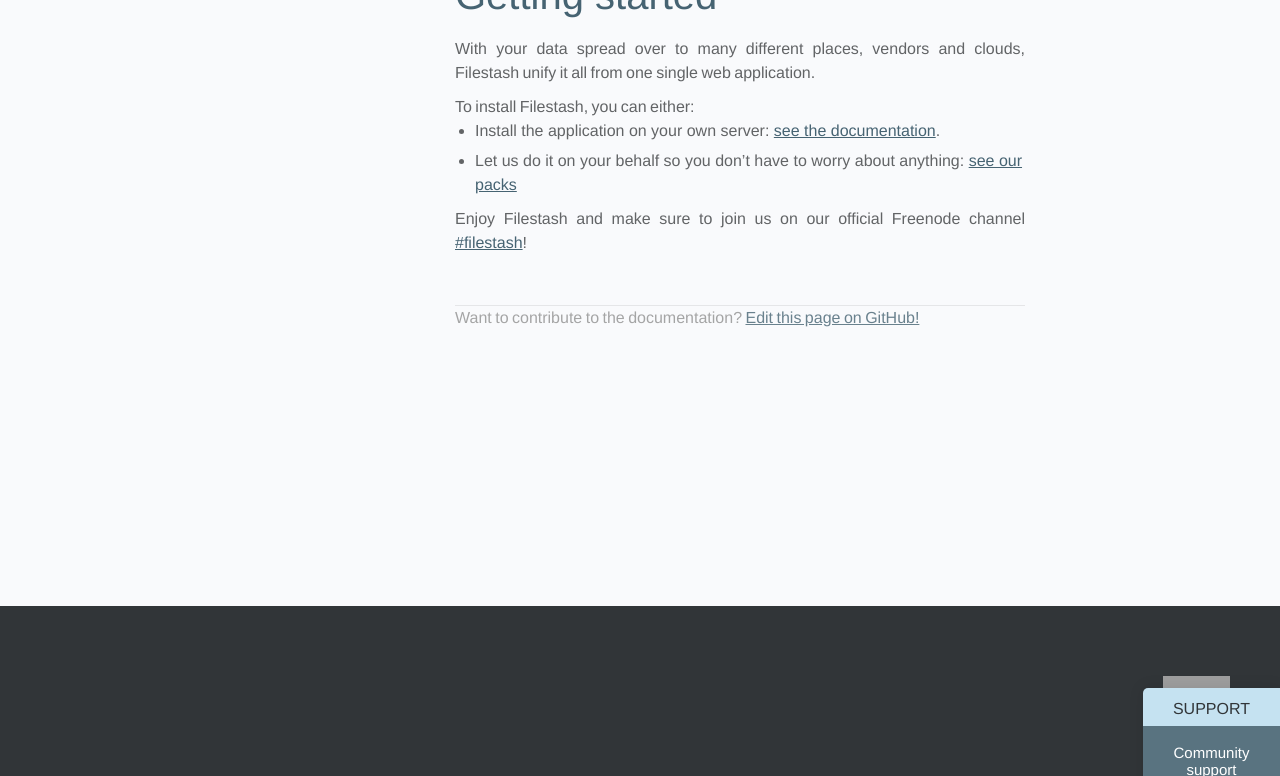
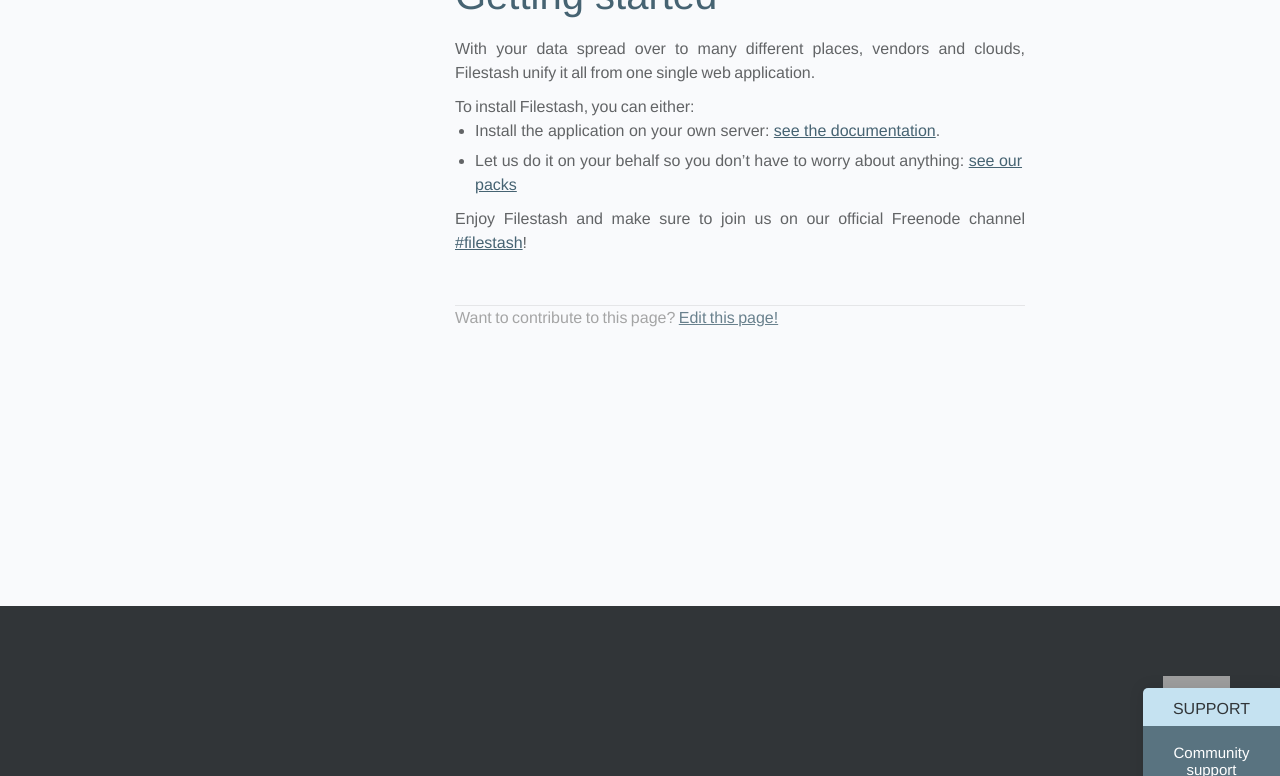
Before and after one commit to mickael-kerjean/filestash-website, a Jekyll site: the page built from _docs/index.md, in a window 1280 px wide, cut to the strip 174-950 px from the top of the page. Built offline with Jekyll 4.4.1, drawn with Linux system fonts in a browser that asks for light colours; nearby versions of some CDN libraries; library files that are not in the unit come from our copies; comment, search, counter and statistics services are not loaded; grey boxes are pictures that could not be loaded.

Commit message:
fix (content): upgrade legacy content

```diff
--- a/_includes/contribute.html
+++ b/_includes/contribute.html
@@ -1,9 +1,9 @@
 <div id="contribute">
     <hr>
     <p>
-        Want to contribute to the documentation?
+        Want to contribute to this page?
         <a href="https://github.com/mickael-kerjean/filestash-website/blob/master/{{page.path}}">
-            Edit this page on GitHub!
+            Edit this page!
         </a>
     </p>
 </div>
```
Also changed, not shown: _posts/2018-05-31-release-note-v0.1.md (+3 -3 lines).
